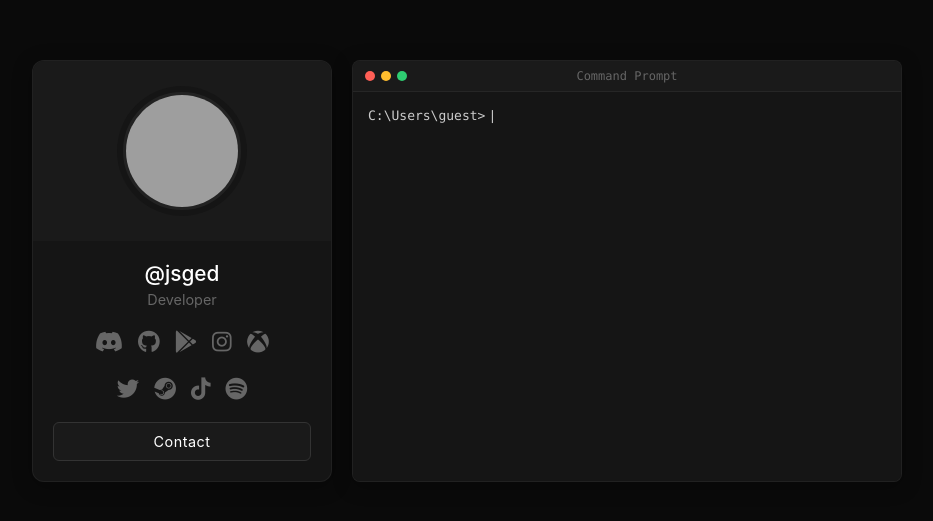
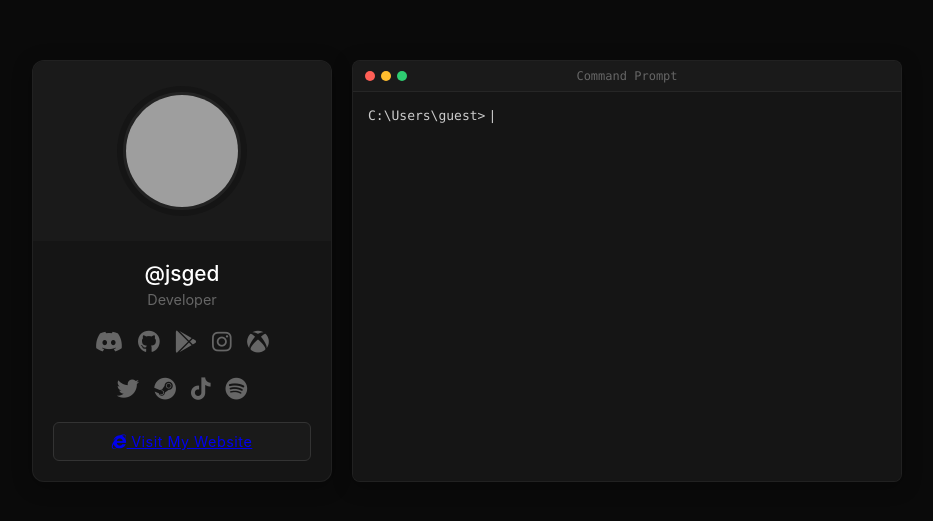
Before and after one commit to jsged/profile-card, a plain HTML site: page index.html in a window 1280 px wide. Shown: the part 129-650 px from the top of the page, without its empty margins (173-1106 px from the left). Drawn offline with Linux system fonts and the light colour scheme; grey boxes are pictures that could not be loaded.

Commit message:
Update index.html

```diff
--- a/index.html
+++ b/index.html
@@ -34,7 +34,7 @@
                     <a href="https://planned.jsged.com"><i class="fa-brands fa-spotify"></i></a>
                 </div>
 
-                <button class="contact-btn">Contact</button>
+                <button class="contact-btn"><a href="https://jsged.com"><i class="fa-brands fa-internet-explorer"></i> Visit My Website</a></button>
             </div>
         </div>
 
```
